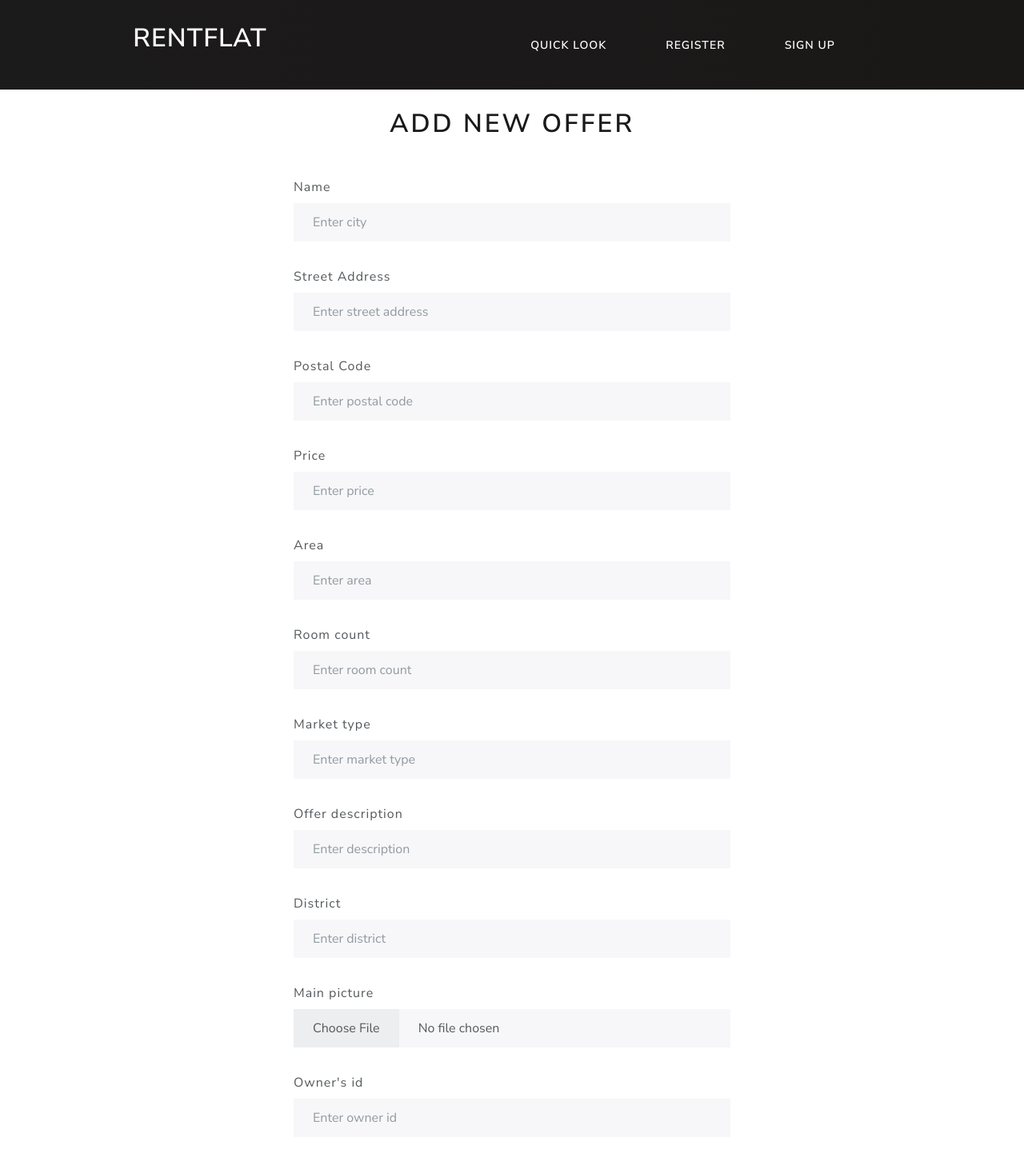
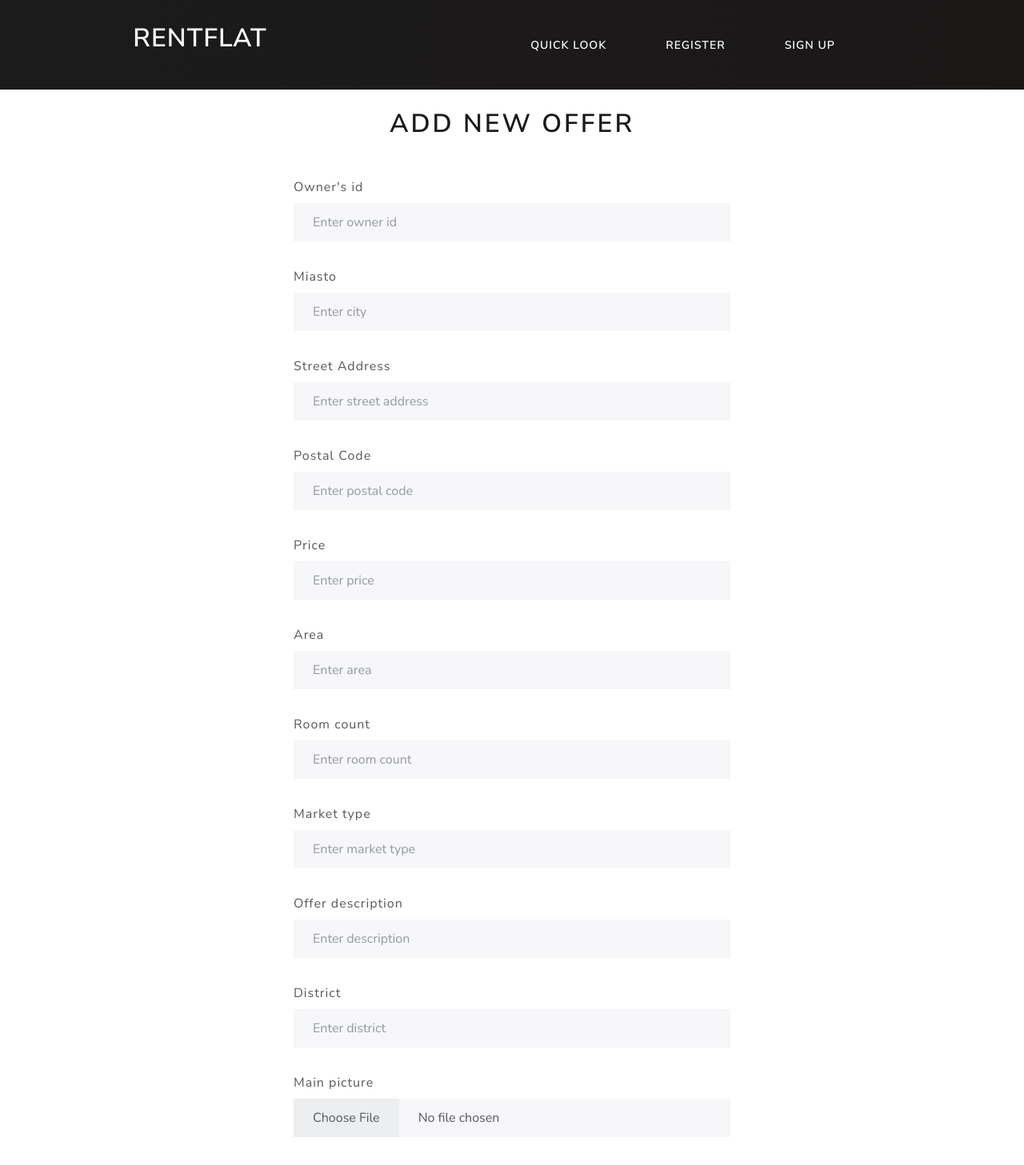
Before and after one commit to mikolajsobanski/Rentflat-frontend, a React (Create React App) app: page /offer-add in a window 1280 px wide. Shown: the top 1457 px of the page at 80% size. Built offline with nearby package versions, Linux system fonts and the light colour scheme.

Commit message:
dodanie/wyswietlanie ofert

```diff
--- a/src/actions/offerActions.js
+++ b/src/actions/offerActions.js
@@ -25,7 +25,7 @@ import {
 export const listOffers = () => async(dispatch) => {
     try {
         dispatch({type: OFFER_LIST_REQUEST})
-        const { data } = await axios.get(`http://localhost:8080/offers/`)
+        const { data } = await axios.get(`http://localhost:8080/offers`)
         dispatch({
             type:OFFER_LIST_SUCCESS,
             payload: data
@@ -113,7 +113,7 @@ export const deleteOffer = (id) => async (dispatch, getState) => {
         }
 
         const { data } = await axios.delete(
-            `http://localhost:8080/offers/delete/${id}/`,
+            `http://localhost:8080/offers/delete/${id}`,
             config
         )
 
@@ -132,8 +132,8 @@ export const deleteOffer = (id) => async (dispatch, getState) => {
     }
 }
 
-export const addOffer = (city, streetAddress, postalCode, price, area, roomCount, marketType, description, district, mainPicture,
-                         allPictures, owner, buildingDetails, availableFrom, availableUntil) => async(dispatch) => {
+export const addOffer = (id, city, streetAddress, postalCode, price, area, roomCount, marketType, description, district, mainPicture,
+                         allPictures, buildingDetails, availableFrom, availableUntil) => async(dispatch) => {
     try{
         dispatch({
             type: OFFER_ADD_REQUEST
@@ -144,10 +144,10 @@ export const addOffer = (city, streetAddress, postalCode, price, area, roomCount
             }
         }
         const {data} = await axios.post(
-            'http://localhost:8080/offers/add/',
-            {'city':city, 'streetAddress': streetAddress, 'postalCode': postalCode, 'price':price, 'area':area, 'roomCount':roomCount,
-                'marketType':marketType, 'description':description, 'district':district, 'mainPicture':mainPicture, /*'allPictures':allPictures,*/
-                'owner':owner, 'buildingDetails':buildingDetails, 'availableFrom':availableFrom, 'availableUntil':availableUntil},
+            'http://localhost:8080/offers',
+            {'id':id, 'city':city, 'streetAddress': streetAddress, 'postalCode': postalCode, 'price':price, 'area':area, 'roomCount':roomCount,
+                'marketType':marketType, 'description':description, 'district':district, 'mainPicture':mainPicture, 'allPictures':allPictures,
+                'buildingDetails':buildingDetails, 'availableFrom':availableFrom, 'availableUntil':availableUntil},
             config
         )
 
--- a/src/actions/userActions.js
+++ b/src/actions/userActions.js
@@ -20,7 +20,7 @@ export const login = (email, password) => async (dispatch) => {
             }
         }
         const {data} = await axios.post(
-            'http://localhost:8080/auth/authenthicate/',
+            'http://localhost:8080/auth/authenticate',
             {'email': email, 'password': password},
             config
             )
@@ -58,7 +58,7 @@ export const register = (name, email, password,surname,phoneNumber,city,streetAd
             }
         }
         const {data} = await axios.post(
-            'http://localhost:8080/auth/register/',
+            'http://localhost:8080/auth/register',
             {'name':name, 'email': email, 'password': password, 'surname':surname, 'phoneNumber':phoneNumber, 'city':city, 'streetAddress':streetAddress, 'postalCode':postalCode},
             config
             )
--- a/src/components/Offer.js
+++ b/src/components/Offer.js
@@ -10,12 +10,12 @@ function Offer({ offer }) {
 
   return (
     <Card className="offerCard">
-        <Link to={`/offer/${offer.id}`}>
+        <Link to={`/offers/${offer.id}`}>
             <Card.Img className='offerImage' src={offer.mainPicture} />
         </Link>
 
         <Card.Body>
-        <Link to={`/offer/${offer.id}`}>
+        <Link to={`/offers/${offer.id}`}>
             <Row className='offer-row'>
                 <Col md={5}>
                     <div className="offer-rowItem">
@@ -51,7 +51,7 @@ function Offer({ offer }) {
         </Card.Text>
 
         </Card.Body>
-        <Link className='link-gosee' to={`/offer/${offer.id}`}>
+        <Link className='link-gosee' to={`/offers/${offer.id}`}>
         <div className='goSee'>Zobacz oferte</div>
         </Link>
 
--- a/src/screens/OfferAddScreen.js
+++ b/src/screens/OfferAddScreen.js
@@ -1,7 +1,6 @@
 import React, {useState, useEffect} from 'react'
 import { useDispatch, useSelector } from 'react-redux'
-import { Link } from 'react-router-dom'
-import { Form, Button, Row, Col} from 'react-bootstrap'
+import { Form, Button} from 'react-bootstrap'
 import FormContainer from '../components/FormContainer'
 import { useNavigate } from 'react-router-dom';
 import { addOffer } from '../actions/offerActions'
@@ -10,10 +9,8 @@ import Loader from "../components/Loader";
 
 function OfferAddScreen({location, history}) {
 
-    //{'city':city, 'streetAddress': streetAddress, 'postalCode': postalCode, 'price':price, 'area':area, 'roomCount':roomCount,
-    //                 'marketType':marketType, 'description':description, 'district':district, 'mainPicture':mainPicture, 'allPictures':allPictures,
-    //                 'owner':owner, 'buildingDetails':buildingDetails, 'availableFrom':availableFrom, 'availableUntil':availableUntil},
 
+    const [id, setId] = useState('')
     const [city, setCity] = useState('')
     const [streetAddress, setStreetAddress] = useState('')
     const [postalCode, setPostalCode] = useState('')
@@ -24,8 +21,7 @@ function OfferAddScreen({location, history}) {
     const [description, setDescription] = useState('')
     const [district, setDistrict] = useState('')
     const [mainPicture, setMainPicture] = useState('')
-//    const [allPictures, setAllPictures] = useState('')
-    const [owner, setOwner] = useState('')
+    const [allPictures, setAllPictures] = useState('')
     const [buildingDetails, setBuildingDetails] = useState('')
     const [availableFrom, setAvailableFrom] = useState('')
     const [availableUntil, setAvailableUntil] = useState('')
@@ -45,13 +41,15 @@ function OfferAddScreen({location, history}) {
 
     const submitHandler = (e) => {
         e.preventDefault()
-        if (availableUntil > availableFrom) {
-            setMessage('Incorrect rent dates!')
-        } else {
-            dispatch(addOffer(city, streetAddress, postalCode, price, area, roomCount, marketType, description, district,
-                mainPicture, /*allPictures,*/ owner, buildingDetails, availableFrom, availableUntil))
+         if (availableUntil < availableFrom) {
+             setMessage('Incorrect rent dates!')
+         } else {
+                dispatch(addOffer(id, city, streetAddress, postalCode, price, area, roomCount, marketType, description, district,
+                mainPicture, allPictures, buildingDetails, availableFrom, availableUntil))
         }
-        reload('/')
+        console.log(id, city, streetAddress, postalCode, price, area, roomCount, marketType, description, district,
+            mainPicture, allPictures, buildingDetails, availableFrom, availableUntil)
+        //reload('/')
     }
 
     return (
@@ -62,8 +60,21 @@ function OfferAddScreen({location, history}) {
                 {error && <Message variant='danger'>{error}</Message>}
                 {loading && <Loader />}
                 <Form onSubmit={submitHandler}>
+
+                    <Form.Group className='py-3' controlId='owner id'>
+                        <Form.Label>Owner's id</Form.Label>
+                        <Form.Control
+                            required
+                            type='name'
+                            placeholder='Enter owner id'
+                            value={id}
+                            onChange={(e) => setId(e.target.value)}
+                        >
+                        </Form.Control>
+                    </Form.Group>
+
                     <Form.Group className='py-3' controlId='city'>
-                        <Form.Label>Name</Form.Label>
+                        <Form.Label>Miasto</Form.Label>
                         <Form.Control
                             required
                             type='name'
@@ -115,7 +126,7 @@ function OfferAddScreen({location, history}) {
                         <Form.Label>Area</Form.Label>
                         <Form.Control
                             required
-                            type='name'
+                            type='number'
                             placeholder='Enter area'
                             value={area}
                             onChange={(e) => setArea(e.target.value)}
@@ -184,14 +195,15 @@ function OfferAddScreen({location, history}) {
                         </Form.Control>
                     </Form.Group>
 
-                    <Form.Group className='py-3' controlId='owner'>
-                        <Form.Label>Owner's id</Form.Label>
+                    <Form.Group className='py-3' controlId='allPictures'>
+                        <Form.Label>Other pictures</Form.Label>
                         <Form.Control
                             required
-                            type='number'
-                            placeholder='Enter owner id'
-                            value={owner}
-                            onChange={(e) => setOwner(e.target.value)}
+                            type='file' multiple
+                            accept='application/pdf, image/png'
+                            placeholder='Select other pictures'
+                            value={allPictures}
+                            onChange={(e) => setAllPictures(e.target.value)}
                         >
                         </Form.Control>
                     </Form.Group>
--- a/src/screens/ProfileScreen.js
+++ b/src/screens/ProfileScreen.js
@@ -39,7 +39,7 @@ function ProfileScreen() {
     <Container>
     <Row>
         <Col md={3}>
-        <LinkContainer to='/add'>
+        <LinkContainer to='/offer-add'>
               <Nav.Link className='btn btn-light my-4 py-3 rounded'>Dodaj oferte</Nav.Link>
         </LinkContainer>
         <LinkContainer to='/search'>
```
Also changed, not shown: src/components/OfferTable.js (+7 -11 lines), src/reducers/offerReducers.js (+6 -6 lines), src/screens/OfferDetailsScreen.js (+17 -3 lines).
